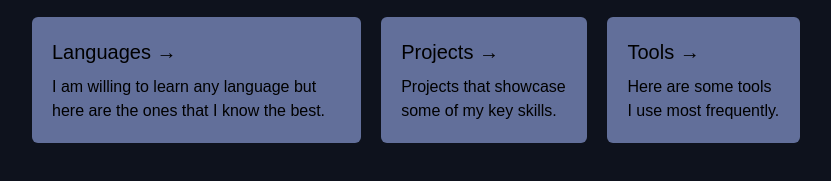
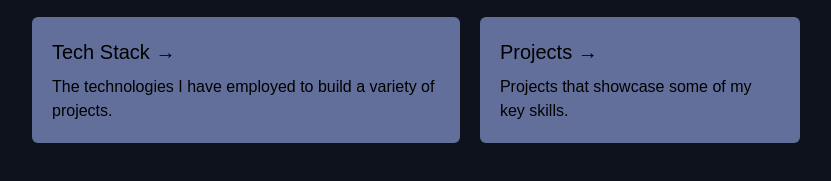
Before and after one commit to zavastopher/zavastopher.github.io, an Astro site: page / in a window 1280 px wide. Shown: the part 387-568 px from the top of the page, without its empty margins (224-1055 px from the left). Built offline with nearby package versions, Linux system fonts and the light colour scheme; Astro itself is replaced by a stand-in of ours.

Commit message:
Started adding tech stack page

```diff
--- a/src/pages/index.astro
+++ b/src/pages/index.astro
@@ -38,9 +38,8 @@ import linkedIn from '../images/In-White-128@2x.png';
                 </a>
             </div>
             <div class="flex gap-5 flex-col sm:flex-row">
-                <Card  title="Languages" body="I am willing to learn any language but here are the ones that I know the best." href="nill"/>
+                <Card  title="Tech Stack" body="The technologies I have employed to build a variety of projects." href="nill"/>
                 <Card title="Projects" body="Projects that showcase some of my key skills." href="nil"/>
-                <Card title="Tools" body="Here are some tools I use most frequently." href="nil"/>
             </div>
             <div>
             </div>
```
Also changed, not shown: src/pages/skills.astro (added).
